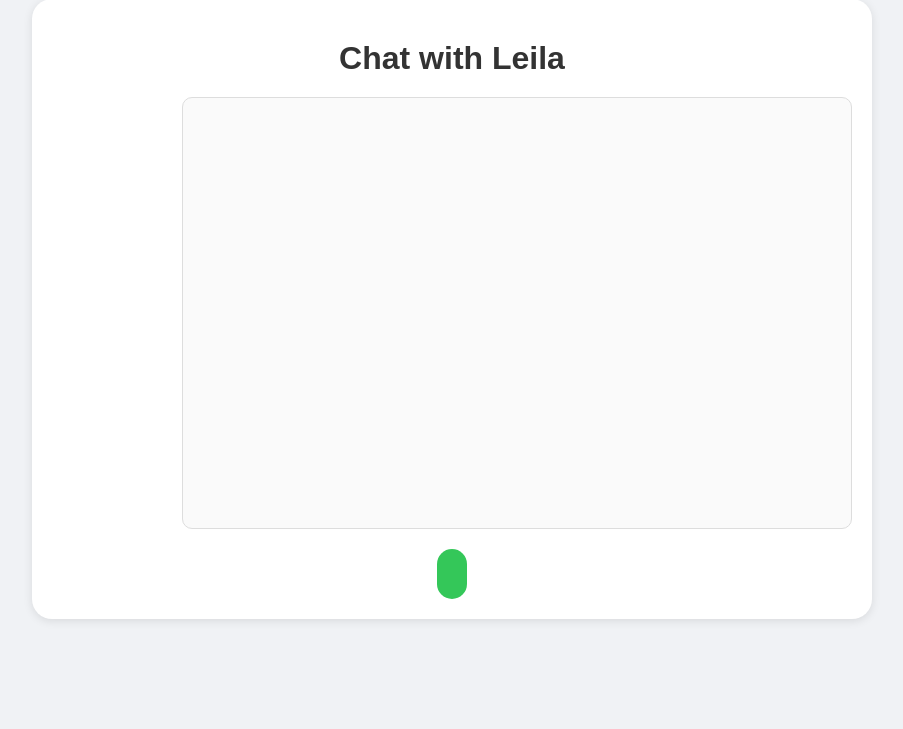
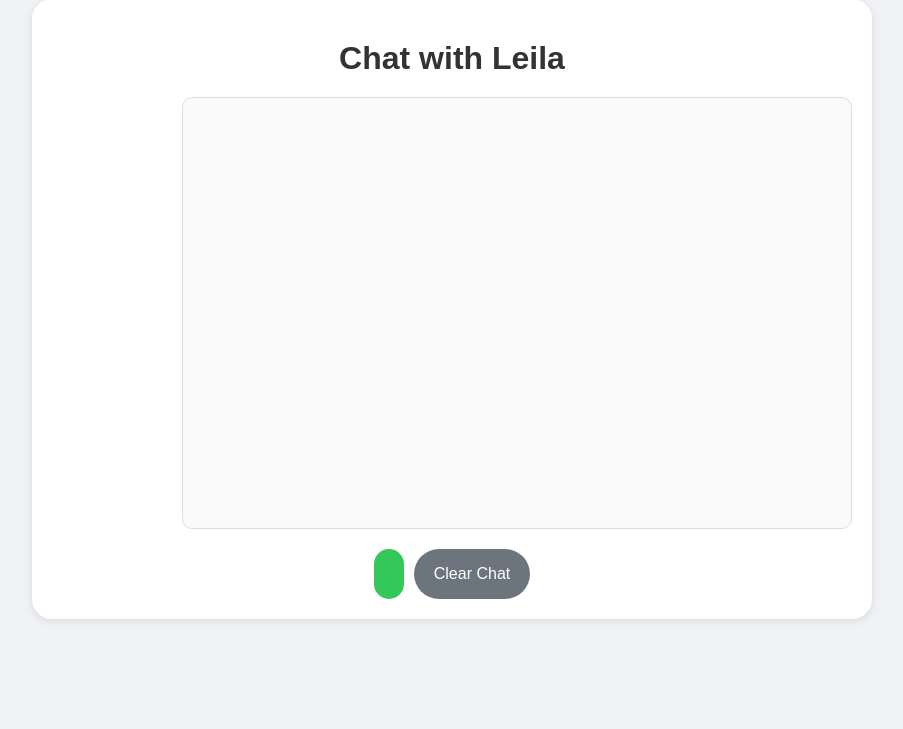
Before and after one commit to hnvt1989/kid_chat, a Flask app: page / in a window 1280 px wide. Shown: the part 111-840 px from the top of the page, without its empty margins (188-1091 px from the left). Run offline with Flask 3, Linux system fonts and the light colour scheme.

Commit message:
Add persistent chat history and clear button

```diff
--- a/static/styles.css
+++ b/static/styles.css
@@ -84,6 +84,22 @@ h1 {
     background: #ff3b30;
     color: white;
     animation: pulse 1.5s infinite;
+}
+
+.clear-button {
+    background: #6c757d;
+    color: white;
+    padding: 0 20px;
+    height: 50px;
+    border-radius: 25px;
+    display: flex;
+    align-items: center;
+    justify-content: center;
+    transition: background-color 0.3s;
+}
+
+.clear-button:hover {
+    background: #5a6268;
 }
 
 
--- a/templates/index.html
+++ b/templates/index.html
@@ -33,11 +33,12 @@
             </div>
         </div>
         <div class="buttons">
-                <button id="mic" class="mic-button call-button" title="Start Call">
-                    <svg viewBox="0 0 24 24" aria-hidden="true">
-                        <path d="M22 16.92v3a2.09 2.09 0 01-2.26 2.09A19.72 19.72 0 012.28 5.35 2.09 2.09 0 014.37 3h3a1 1 0 011 .75l1.09 4.41a1 1 0 01-.27 1L6.91 11.09a16 16 0 006 6l2.2-2.2a1 1 0 011-.27l4.38 1.09a1 1 0 01.75 1z"/>
-                    </svg>
-                </button>
+            <button id="mic" class="mic-button call-button" title="Start Call">
+                <svg viewBox="0 0 24 24" aria-hidden="true">
+                    <path d="M22 16.92v3a2.09 2.09 0 01-2.26 2.09A19.72 19.72 0 012.28 5.35 2.09 2.09 0 014.37 3h3a1 1 0 011 .75l1.09 4.41a1 1 0 01-.27 1L6.91 11.09a16 16 0 006 6l2.2-2.2a1 1 0 011-.27l4.38 1.09a1 1 0 01.75 1z"/>
+                </svg>
+            </button>
+            <button id="clear-chat" class="clear-button" title="Clear Chat">Clear Chat</button>
         </div>
     </div>
 
@@ -47,6 +48,27 @@
     const loading = document.getElementById('loading');
     const audioPermissionMessage = document.getElementById('audio-permission');
     const animation = document.getElementById('animation');
+
+    const CHAT_LIMIT = 200;
+    let chatHistory = [];
+
+    function saveChatHistory() {
+        localStorage.setItem('chatHistory', JSON.stringify(chatHistory.slice(-CHAT_LIMIT)));
+    }
+
+    function loadChatHistory() {
+        const saved = localStorage.getItem('chatHistory');
+        if (saved) {
+            try {
+                chatHistory = JSON.parse(saved);
+                chatHistory.slice(-CHAT_LIMIT).forEach(msg => {
+                    addMessage(msg.text, msg.isUser, true, false);
+                });
+            } catch (e) {
+                chatHistory = [];
+            }
+        }
+    }
 
     // Audio initialization state
     let audioInitialized = false;
@@ -282,12 +304,20 @@
         });
     }
 
-    function addMessage(text, isUser = false, skipTTS = false) {
+    function addMessage(text, isUser = false, skipTTS = false, store = true) {
         const div = document.createElement('div');
         div.className = isUser ? 'user' : 'hailey';
         div.textContent = `${isUser ? 'You' : 'Leila'}: ${text}`;
         chatbox.appendChild(div);
         chatbox.scrollTop = chatbox.scrollHeight;
+
+        if (store) {
+            chatHistory.push({ text, isUser });
+            if (chatHistory.length > CHAT_LIMIT) {
+                chatHistory = chatHistory.slice(-CHAT_LIMIT);
+            }
+            saveChatHistory();
+        }
 
         if (!isUser && !skipTTS) {
             speak(text);
@@ -339,7 +369,6 @@
     }
 
     function endCall() {
-        chatbox.innerHTML = '';
         if (currentAudio) {
             currentAudio.pause();
             currentAudio.currentTime = 0;
@@ -375,6 +404,12 @@
         }
     });
 
+    document.getElementById('clear-chat').addEventListener('click', () => {
+        chatHistory = [];
+        saveChatHistory();
+        chatbox.innerHTML = '';
+    });
+
 
     // Add keyboard shortcut for toggling speech recognition
     document.addEventListener('keydown', (e) => {
@@ -393,6 +428,8 @@
         }
     });
 
+    loadChatHistory();
+
     </script>
 </body>
 </html>
```
